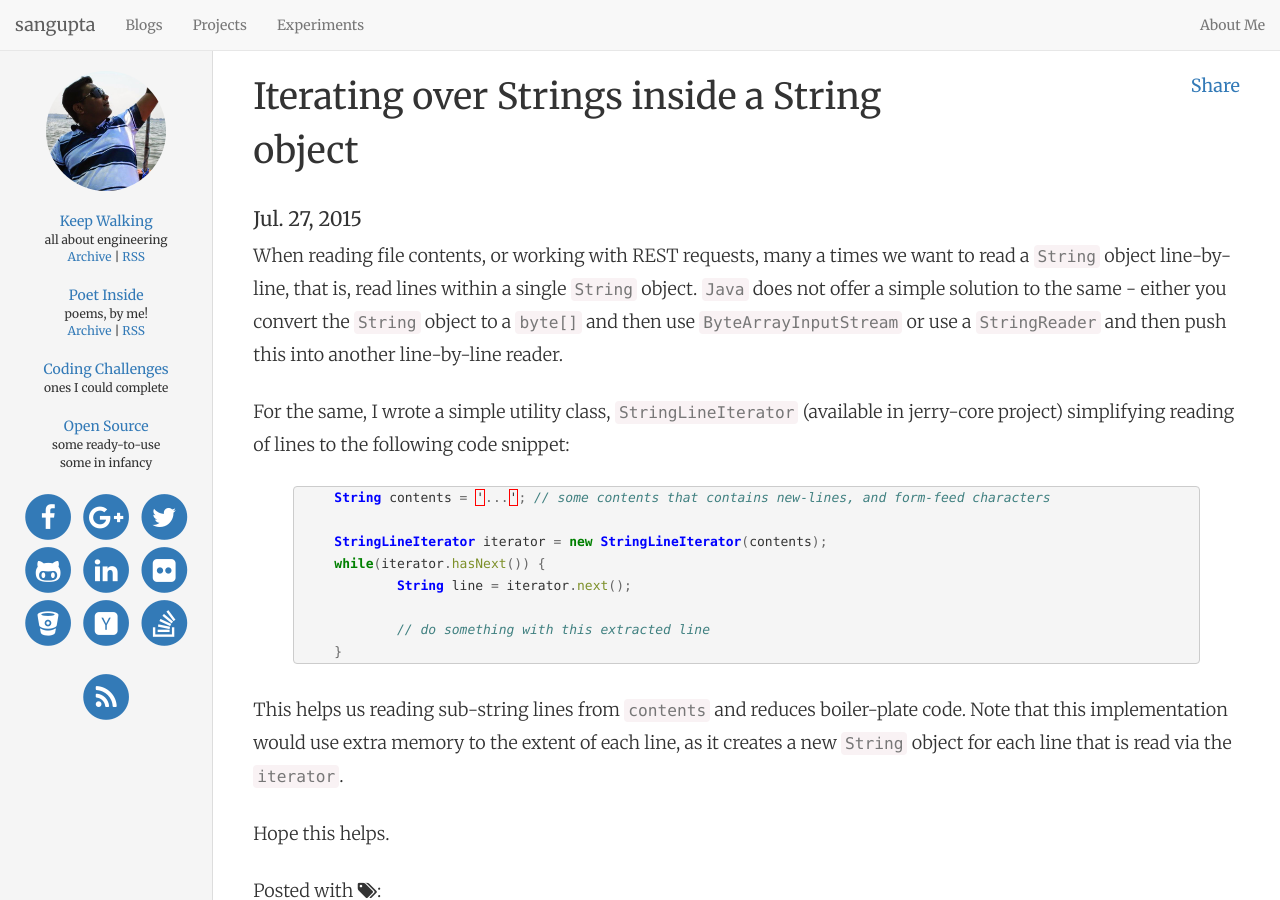
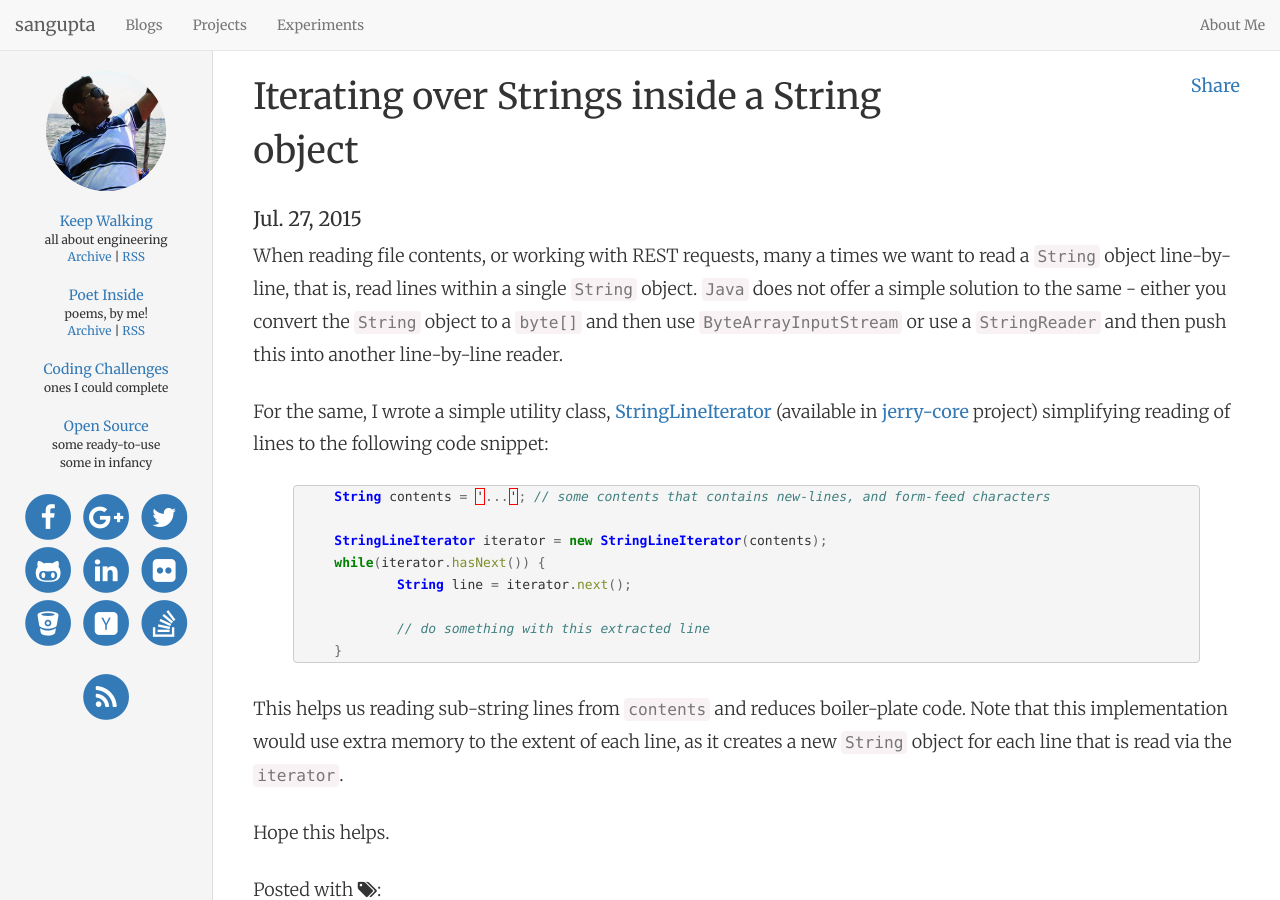
Before and after one commit to sangupta/sangupta.github.io, a Jekyll site: the page built from _posts/2015-07-27-iterate-over-strings-inside-a-string.md, in a window 1280 px wide and 900 px high. Built offline with Jekyll 4.4.1, drawn with Linux system fonts in a browser that asks for light colours; nearby versions of some CDN libraries; Markdown is read by kramdown in place of the engine named in the settings; comment, search, counter and statistics services are not loaded; some of the changed lines change nothing that is shown.

Commit message:
added hyperlinks to the relevant code

````diff
--- a/_posts/2015-07-27-iterate-over-strings-inside-a-string.md
+++ b/_posts/2015-07-27-iterate-over-strings-inside-a-string.md
@@ -9,7 +9,8 @@ When reading file contents, or working with REST requests, many a times we want
 read lines within a single `String` object. `Java` does not offer a simple solution to the same - either you convert the `String`
 object to a `byte[]` and then use `ByteArrayInputStream` or use a `StringReader` and then push this into another line-by-line reader.
 
-For the same, I wrote a simple utility class, `StringLineIterator` (available in jerry-core project) simplifying reading of
+For the same, I wrote a simple utility class, <a href="https://github.com/sangupta/jerry-core/blob/master/src/main/java/com/sangupta/jerry/io/StringLineIterator.java">StringLineIterator</a>
+(available in <a href="https://github.com/jerry-core">jerry-core</a> project) simplifying reading of
 lines to the following code snippet:
 
 ```java
````
